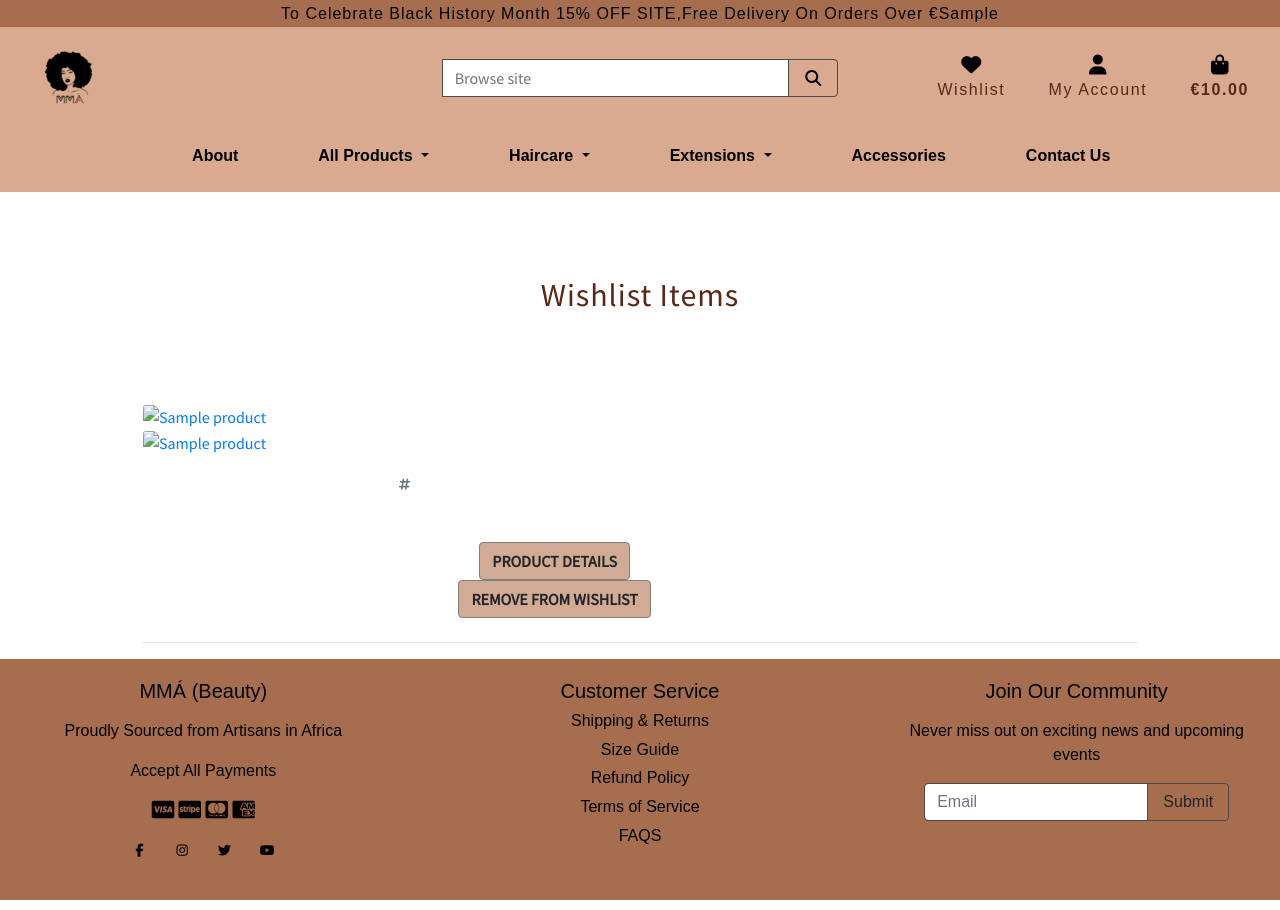
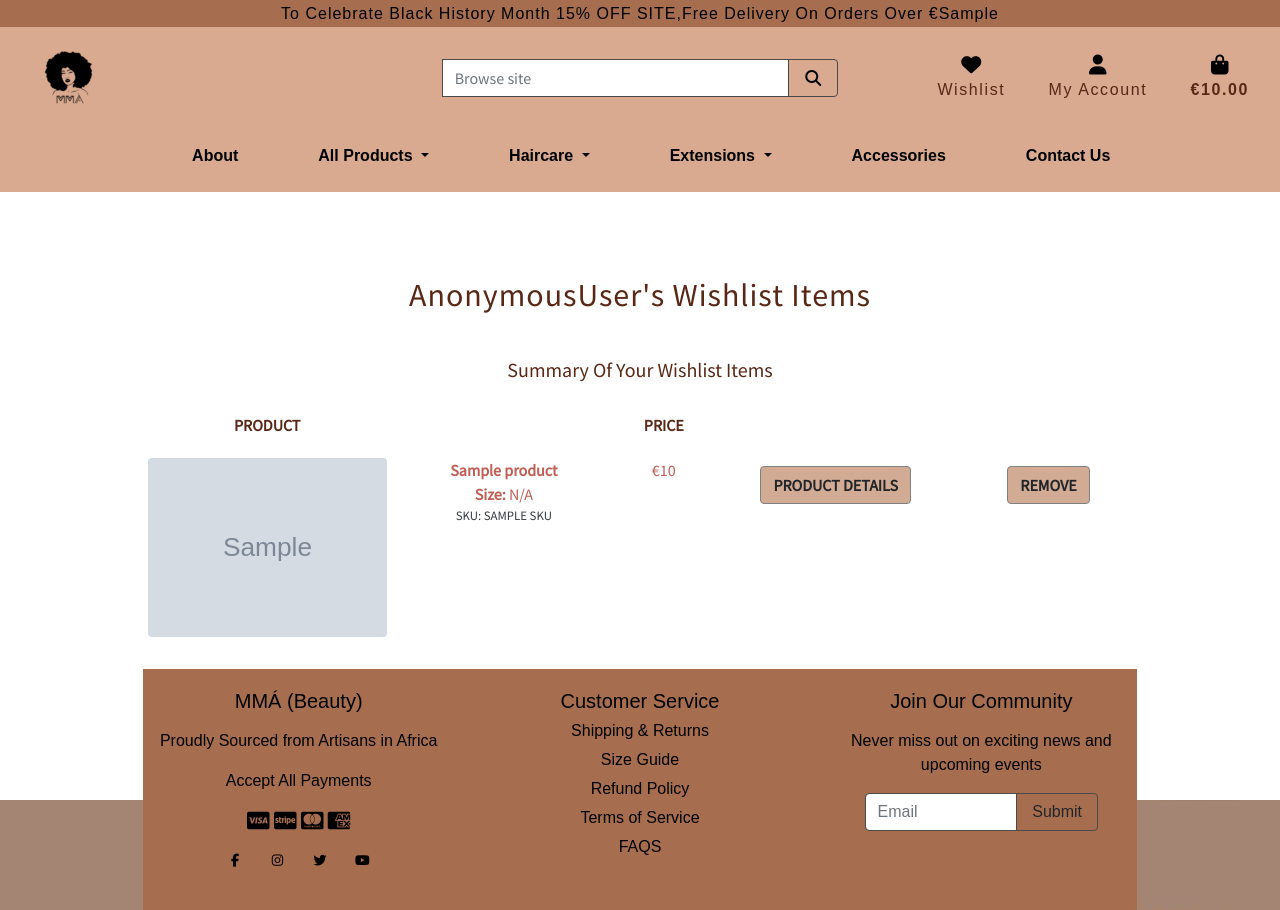
Before and after one commit to Didisimmons/MMA-Haircare, a Django app: template wishlist/templates/wishlist/favourite.html in a window 1280 px wide. Run offline with Django 3.2, Linux system fonts and the light colour scheme; the template is opened without the code that fills it: most values are stand-ins (such as "Sample title", 1, 10 or a date in 2020); grey boxes marked "Sample" are stand-in pictures; some libraries are stand-ins or nearby versions; some web fonts are replaced.

Commit message:
finish add to wishlist functionality and add wishlist template

```diff
--- a/products/templates/products/product_detail.html
+++ b/products/templates/products/product_detail.html
@@ -35,7 +35,7 @@
                     {% else %}
                         <small class="rating rating-detail">No Rating</small>
                     {% endif %}
-                    <a class="add-wish" href="">
+                    <a class="add-wish" href="{% url 'add_favorites' product.id %}">
                         <div class="text-center add-wish">
                             <div><i class="fas fa-heart fa-lg hvr-grow"></i></div>
                             <p class="my-0 d-none d-lg-block text-decoration-none">Add to Wishlist</p>
--- a/products/templates/products/products.html
+++ b/products/templates/products/products.html
@@ -85,13 +85,11 @@
                                                     {% else %}
                                                         <small class="rating rating-detail">No Rating</small>
                                                     {% endif %}
-                                                    {% if request.user.is_authenticated%}
                                                         <p class="my-1">
-                                                            <a href="" class="heart">
+                                                            <a href="{% url 'add_favorites' product.id %}" class="heart">
                                                                 <i class="far fa-heart hvr-grow"></i>
                                                             </a>
                                                         </p>
-                                                    {% endif %}
                                                     {% if product.category %}
                                                         <p class="small mb-0">
                                                             <a href="{% url 'products' %}?category={{ product.category.name }}"
--- a/profiles/urls.py
+++ b/profiles/urls.py
@@ -3,5 +3,6 @@ from . import views
 
 urlpatterns = [
     path('', views.profile, name='profile'),
-    path('order_history/<order_number>', views.order_history, name='order_history'),
+    path('order_history/<order_number>', views.order_history,
+         name='order_history'),
 ]
--- a/templates/base.html
+++ b/templates/base.html
@@ -78,7 +78,7 @@
                 <ul class="list-inline list-unstyled text-center text-lg-right my-0">
                     <!--Wishlist -->
                     <li class ="list-inline-item">
-                        <a class="nav-link text-black" href="">
+                        <a class="nav-link text-black" href="{% url 'favorites' %}">
                             <div class="text-center">
                                 <div><i class="fas fa-heart fa-lg hvr-grow"></i></div>
                                 <p class="my-0 d-none d-lg-block">Wishlist</p>
--- a/wishlist/templates/wishlist/favourite.html
+++ b/wishlist/templates/wishlist/favourite.html
@@ -14,48 +14,74 @@
     <div class="container">
         <div class="row">
             <div class="col-12">
-                <h2 class="header-text">Wishlist Items</h2>
+                <h2 class="header-text"> {{ user }}'s Wishlist Items</h2>
+                <p class="text-black lead text-center text-capitalize mb-4 d-md-block d-none">Summary of your Wishlist Items</p>
             </div>
         </div>
         <div class="row">
-            <div class="col-12 col-md-6 col-lg-3">
-                <div class=" mt-5">
-
-                    <a href="">
-                        <img class="card-img-top" src="" alt=" {{ product.name }}">
-                    </a>
-
-                    <a href="">
-                        <img class="card-img-top" src="" alt=" {{ product.name }}">
-                    </a>
-
-                </div>
-            </div>
-            <div class="col-12 col-md-6 col-lg-4">
-                <div class=" my-5">
-                    <h3 class="mb-4 pt-md-5 text-black font-weight-bold"></h3>
-                    <h4 class="text-black lead mb-2 text-left font-weight-bold"></h4>
-
-                    <p class="small">
-                        <a class="text-muted text-black font-weight-bold"
-                            href="">
-                            <i class="fas fa-hashtag"></i>
-                        </a>
-                    </p>
-
-                </div>
-                <!-- Buttons -->
-                <div class="text-center">
-                    <a class="btn btn-black" href="">
-                        <span class="text-uppercase font-weight-bold">Product Details</span>
-                    </a>
-                    <a class="btn btn-black" href="">
-                        <span class="text-uppercase font-weight-bold">Remove from wishlist</span>
-                    </a>
-                </div>
+            <div class="col">
+                <div class="table-responsive rounded d-none d-md-block">
+                    <table class="table table-sm table-borderless">
+                        <thead class="text-center">
+                            <tr class="text-black text-uppercase">
+                                <th scope="col">Product</th>
+                                <th scope="col"></th>
+                                <th scope="col">Price</th>
+                                <th scope="col"></th>
+                                <th scope="col"></th>
+                            </tr>
+                        </thead>
+                        {% if favourite.products.all %}
+                            {% for product in favourite.products.all %}
+                                <tr class="text-center bag_items">
+                                    <td class="py-3 w-25">
+                                        {% if product.image %}
+                                        <img class="img-fluid rounded" src="{{ product.image.url }}" alt="{{ product.name }}">
+                                        {% else %}
+                                        <img class="img-fluid rounded" src="{{ MEDIA_URL }}noimage.png" alt="{{ product.name }}">
+                                        {% endif %}
+                                    </td>
+                                    <td class="py-3">
+                                        <p class="my-0"><strong>{{ product.name }}</strong></p>
+                                        <p class="my-0"><strong>Size: </strong>{% if product.has_sizes %}{{ item.size|upper }}{% else %}N/A{% endif %}</p>
+                                        <p class="my-0 small text-dark">SKU: {{ product.sku|upper }}</p>
+                                    </td>
+                                    <td class="py-3">
+                                        <p class="my-0">€{{ product.price }}</p>
+                                    </td>
+                                    <td class="py-3 w-25">
+                                        <a href="{% url 'product_detail' product.id %}" class="btn btn-black rounded-1 mt-2">
+                                            <span class="text-uppercase">Product Details</span>
+                                        </a>
+                                    </td>
+                                    <td class="py-3">
+                                        <a href="{% url 'product_detail' product.id %}" class="btn btn-black rounded-1 mt-2">
+                                            <span class="text-uppercase">Remove</span>
+                                        </a>
+                                    </td>
+                                </tr>
+                            {% endfor %}
+                    </table>
+                        {% else %}
+                        <div class="row">
+                            <div class="col-12">
+                                <div class="text-center mt-3">
+                                    <h3 class="text-black text-uppercase">There are no products in your wishlist</h3>
+                                    <p class="lead color-pink">Feel free to add products you like into your wishlist and buy later!!</p>
+                                    <a class="btn btn-black btn-lg mt-5" href="{% url 'products' %}">
+                                        <span class="icon">
+                                            <i class="fas fa-chevron-left"></i>
+                                        </span>
+                                        <span class="text-uppercase text-black">Add Products</span>
+                                    </a>
+                                </div>
+                            </div>
+                        </div>
+                    </div>
+            {% endif %}
             </div>
         </div>
-        <hr class="mt-4">
+    </div>
 
-    </div>
+
 {% endblock %}
```
Also changed, not shown: wishlist/views.py (+12 -6 lines).
